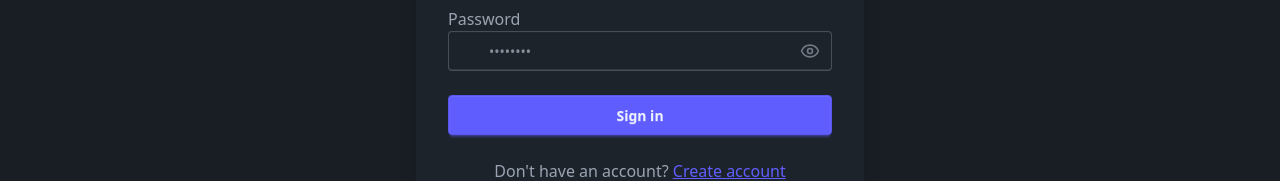
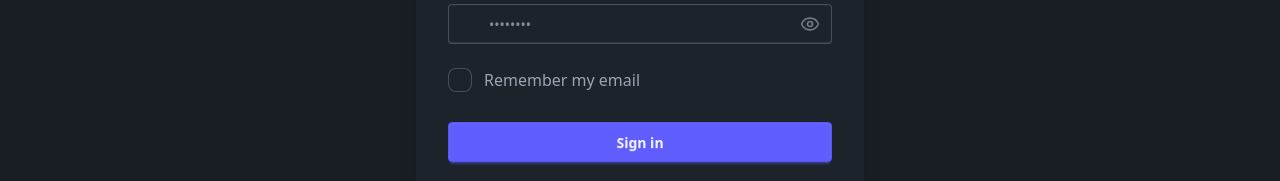
Before and after one commit to umutbarandemir/MERN-IMDB, a React (Vite) app in the folder Frontend/: page /login in a window 1280 px wide. Shown: the part 429-610 px from the top of the page. Built offline with nearby package versions, Linux system fonts and the light colour scheme; no server answers.

Commit message:
fixed user getting logged out on refresh, added remember mail button

```diff
--- a/Frontend/src/pages/LoginPage.jsx
+++ b/Frontend/src/pages/LoginPage.jsx
@@ -1,22 +1,44 @@
-import { useState } from "react";
+import { useState, useEffect } from "react";
 import { useUserStore } from "../store/useUserStore.js";
-import { Link } from "react-router-dom";
+import { Link, useNavigate } from "react-router-dom";
 import { Eye, EyeOff, Loader2, Lock, Mail, MessageSquare } from "lucide-react";
-import { useNavigate } from "react-router-dom";
 
 const LoginPage = () => {
   const [showPassword, setShowPassword] = useState(false);
-  const [formData, setFormData] = useState({ email: "", password: "" });
+
+  const [formData, setFormData] = useState({
+    email: "",
+    password: ""
+  });
+
+  const [rememberEmail, setRememberEmail] = useState(false); // ✅ checkbox state
+
   const { login, isLoggingIn } = useUserStore();
   const navigate = useNavigate();
 
+  // ✅ On component mount, check localStorage for saved email
+  useEffect(() => {
+    const savedEmail = localStorage.getItem("rememberedEmail");
+    if (savedEmail) {
+      setFormData(prev => ({ ...prev, email: savedEmail }));
+      setRememberEmail(true);
+    }
+  }, []);
+
   const handleSubmit = async (e) => {
     e.preventDefault();
-    try{
+    try {
       await login(formData);
-      // Redirect to home or another page after successful login
+
+      // ✅ Store email if "remember" is checked, otherwise clear it
+      if (rememberEmail) {
+        localStorage.setItem("rememberedEmail", formData.email);
+      } else {
+        localStorage.removeItem("rememberedEmail");
+      }
+
       navigate("/");
-    }catch(error){
+    } catch (error) {
       console.error("Error logging in:", error);
     }
   };
@@ -49,7 +71,9 @@ const LoginPage = () => {
                 className="input input-bordered w-full pl-10"
                 placeholder="you@example.com"
                 value={formData.email}
-                onChange={(e) => setFormData({ ...formData, email: e.target.value })}
+                onChange={(e) =>
+                  setFormData({ ...formData, email: e.target.value })
+                }
                 required
               />
             </div>
@@ -67,7 +91,9 @@ const LoginPage = () => {
                 className="input input-bordered w-full pl-10 pr-10"
                 placeholder="••••••••"
                 value={formData.password}
-                onChange={(e) => setFormData({ ...formData, password: e.target.value })}
+                onChange={(e) =>
+                  setFormData({ ...formData, password: e.target.value })
+                }
                 required
               />
               <button
@@ -84,8 +110,25 @@ const LoginPage = () => {
             </div>
           </div>
 
+          {/* Remember Email Checkbox */}
+          <div className="form-control">
+            <label className="cursor-pointer label gap-3">
+              <input
+                type="checkbox"
+                className="checkbox"
+                checked={rememberEmail}
+                onChange={() => setRememberEmail(!rememberEmail)}
+              />
+              <span className="label-text">Remember my email</span>
+            </label>
+          </div>
+
           {/* Submit */}
-          <button type="submit" className="btn btn-primary w-full" disabled={isLoggingIn}>
+          <button
+            type="submit"
+            className="btn btn-primary w-full"
+            disabled={isLoggingIn}
+          >
             {isLoggingIn ? (
               <>
                 <Loader2 className="h-5 w-5 animate-spin" />
```
Also changed, not shown: Frontend/src/pages/MoviesListPage.jsx (+6 -4 lines), 1 other file (tests, documents, lock files or other folders).
